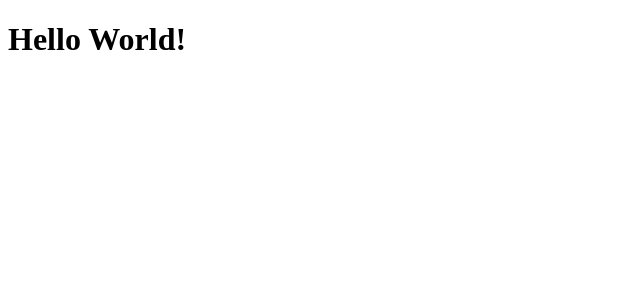
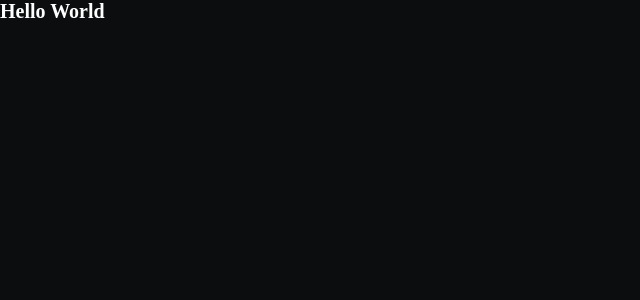
Before and after one commit to gabrielssconceicao/Pokedex, a React (Vite) app: page / in a window 1280 px wide. Shown: the top 300 px of the page, without its empty margins (0-640 px from the left). Built offline with nearby package versions, Linux system fonts and the light colour scheme.

Commit message:
adding globalStyle and router

```diff
--- a/src/App.tsx
+++ b/src/App.tsx
@@ -1,3 +1,17 @@
+import { ThemeProvider } from 'styled-components';
+import { BrowserRouter } from 'react-router-dom';
+import Pokedex from './Pokedex';
+import { GlobalStyle } from './Styles/global';
+import { theme } from './Styles/Theme';
+import { PokedexRoutes } from './routes';
+
 export default function App() {
-  return <h1>Hello World!</h1>;
+  return (
+    <BrowserRouter>
+      <ThemeProvider theme={theme}>
+        <PokedexRoutes />
+        <GlobalStyle />
+      </ThemeProvider>
+    </BrowserRouter>
+  );
 }
--- /dev/null
+++ b/src/Pokedex/index.tsx
@@ -0,0 +1,3 @@
+export default function Pokedex() {
+  return <h1>Hello World</h1>;
+}
--- /dev/null
+++ b/src/Styles/Theme.ts
@@ -0,0 +1,46 @@
+import { DefaultTheme } from 'styled-components';
+
+export const theme: DefaultTheme = {
+  colors: {
+    white: '#FFFFFF',
+    black: '#0C0D0F',
+    red: '#E03131',
+    orange: '#E8590C',
+    yellow: '#FCC419',
+    green: '#23DB42',
+    teal: '#89DD13',
+    cyan: '#3BC9DB',
+    blue: '#25BEFF',
+    indigo: '#4263Eb',
+    purple: '#7E5CEF',
+    pink: '#FE5895',
+    gray100: '#FAFAFA',
+    gray200: '#E9ECEF',
+    gray300: '#DEE2E6',
+    gray400: '#CED4DA',
+    gray500: '#A4ACB4',
+    gray600: '#64666B',
+    gray700: '#424449',
+    gray800: '#1D1E21',
+    gray900: '#141518',
+
+    primary: '#216BFF',
+    darkPrimary: '#1F01B9',
+    lightPrimary: '#8ECAE6',
+    secondary: '#FFB703',
+    darkSecundary: '#FB8500',
+  },
+
+  fontSize: {
+    xs: '1.5rem',
+    sm: '2rem',
+    md: '2.5rem',
+    base: '3rem',
+    lg: '3.5rem',
+    xl: '4rem',
+    '2xl': '4.5rem',
+    '3xl': '5rem',
+    '4xl': '5.5rem',
+    '5xl': '6rem',
+  },
+};
--- /dev/null
+++ b/src/Styles/global.ts
@@ -0,0 +1,31 @@
+import { createGlobalStyle } from 'styled-components';
+
+export const GlobalStyle = createGlobalStyle`
+* {
+      margin: 0;
+      padding: 0;
+      box-sizing: border-box;
+  }
+
+  html {
+      font-size: 62.5%;
+      overflow-x: hidden;
+  }
+
+  body {
+      background: ${({ theme }) => theme.colors.black};
+      color: ${({ theme }) => theme.colors.white}
+  }
+
+  a {
+      text-decoration: none;
+  }
+
+  button {
+  cursor: pointer;
+  }
+
+  ul,
+  li {
+      list-style: none;
+  }`;
--- /dev/null
+++ b/src/routes.tsx
@@ -0,0 +1,12 @@
+import { Route, Routes } from 'react-router-dom';
+import Pokedex from './Pokedex';
+
+export function PokedexRoutes() {
+  return (
+    <Routes>
+      <Route path="/pokemon/:id?" element={<h1>Pokemon Id</h1>} />
+
+      <Route path="/" element={<Pokedex />} />
+    </Routes>
+  );
+}
```
Also changed, not shown: src/Styles/styled.d.ts (added, +47 -0 lines).
